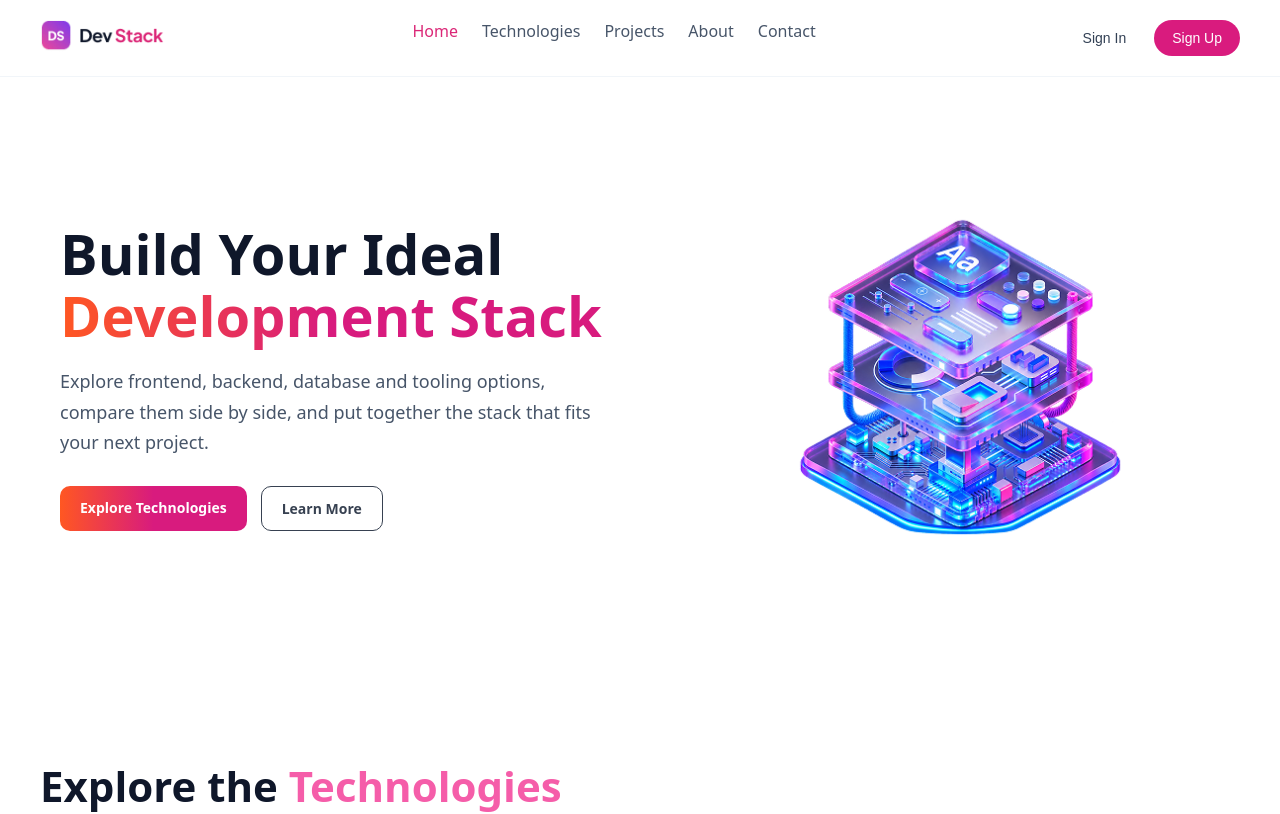
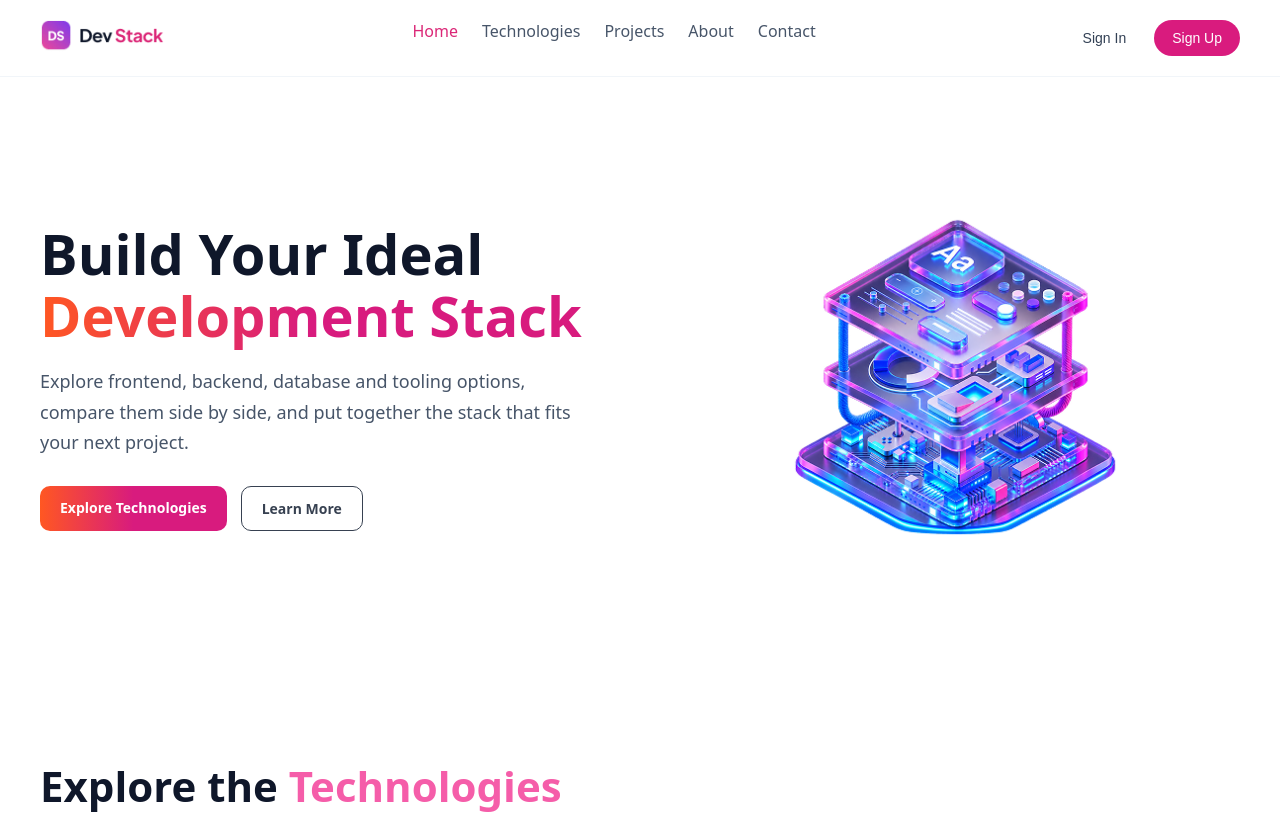
Before and after one commit to sayda-007/DevStack_A05, a React (Vite) app in the folder dev-stack-app/: page / in a window 1280 px wide. Shown: the top 814 px of the page. Built offline with nearby package versions, Linux system fonts and the light colour scheme.

Commit message:
Fixed something in the technologies section

```diff
--- a/dev-stack-app/src/App.css
+++ b/dev-stack-app/src/App.css
@@ -79,7 +79,7 @@ nav {
 
 .hero-content {
   max-width: 1200px;
-  margin: 0 auto 0 20px;
+  margin: 0 auto;
   display: flex;
   align-items: center;
   justify-content: space-between;
@@ -98,7 +98,7 @@ nav {
   font-size: 56px;
   line-height: 1.1;
   font-weight: 760;
-  text-align: left;
+
 }
 
 .hero h1 span {
@@ -166,6 +166,11 @@ nav {
   background: var(--white);
 }
 
+.technology-content {
+  max-width: 1216px;
+  margin: 0 auto;
+}
+
 .technologies h2 {
   margin: 0 0 10px;
   text-align: left;
@@ -188,8 +193,6 @@ nav {
 
 .technology-layout {
   width: 100%;
-  max-width: 1216px;
-  margin: 0 auto;
   display: flex;
   align-items: flex-start;
   gap: 24px;
--- a/dev-stack-app/src/App.tsx
+++ b/dev-stack-app/src/App.tsx
@@ -2,6 +2,9 @@ import logo from './assets/logo-text.png'
 import bannerImage from './assets/banner-stack.png'
 import technologiesData from './data/technologies.json'
 import type { Technology } from './types'
+import { useState } from 'react'
+import { ToastContainer } from 'react-toastify'
+import 'react-toastify/dist/ReactToastify.css'
 import './App.css'
 
 
@@ -10,6 +13,7 @@ import './App.css'
 function App() {
   const technologies: Technology[] = technologiesData
 
+  const [stack, setStack] = useState<Technology[]>([])
   return (
     <>
       <header className="navbar">
@@ -81,6 +85,7 @@ function App() {
 
         {/* Technologies Section */}
         <section id="technologies" className="technologies">
+          <div className="technology-content">
             <h2>
               Explore the <span>Technologies</span>
             </h2>
@@ -146,8 +151,10 @@ function App() {
                 </div>
               </aside>
             </div>
+          </div>
         </section>
       </main>
+      <ToastContainer position="top-right" />
     </>
   )
 }
```
Lines whose indentation alone changed are shown as unchanged.
